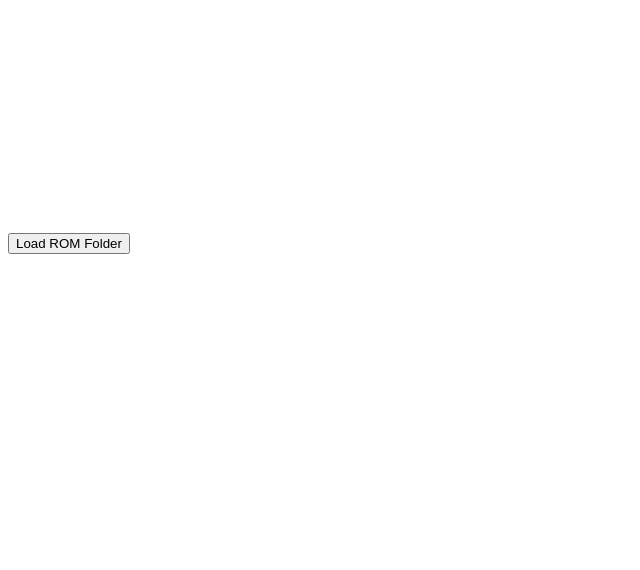
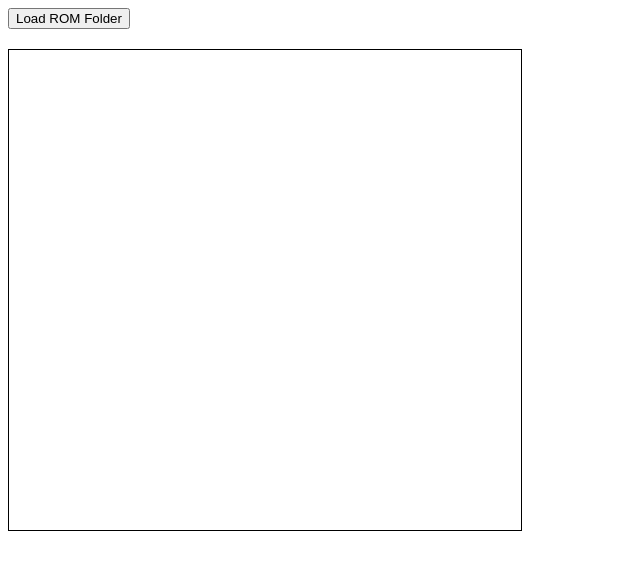
Before and after one commit to deepneko/jsnes, a website built with Vite: page index.html in a window 1280 px wide. Shown: the whole page, without its empty margins (0-640 px from the left). Built offline with nearby package versions, Linux system fonts and the light colour scheme.

Commit message:
Make game screen larger with CSS scaling

```diff
--- a/index.html
+++ b/index.html
@@ -3,6 +3,16 @@
   <head>
     <meta charset="utf-8">
     <title>jsnes</title>
+    <style>
+      #console {
+        width: 512px;
+        height: 480px;
+        image-rendering: pixelated; /* Keeps pixels sharp when scaled */
+        border: 1px solid black;
+        display: block;
+        margin: 20px 0;
+      }
+    </style>
     <script type="module" src="./main.js"></script>
   </head>
 
```
